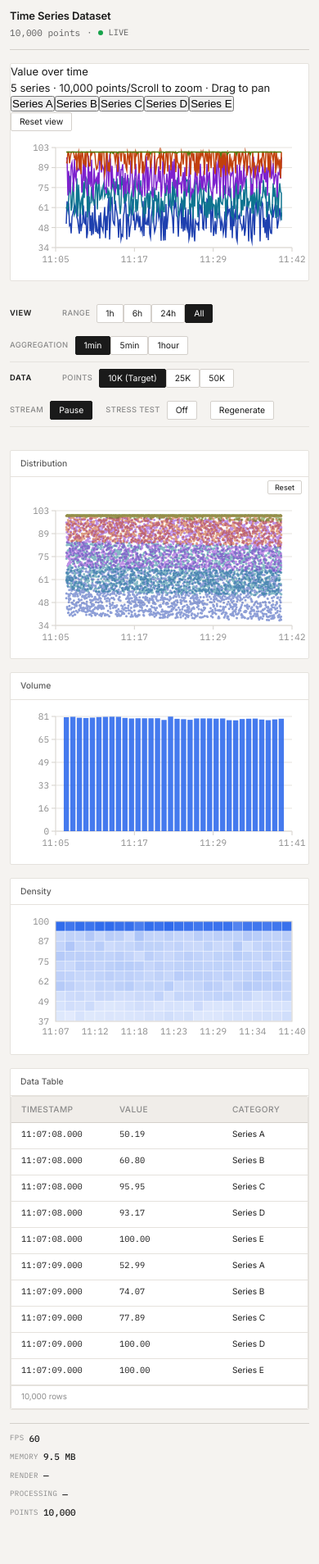
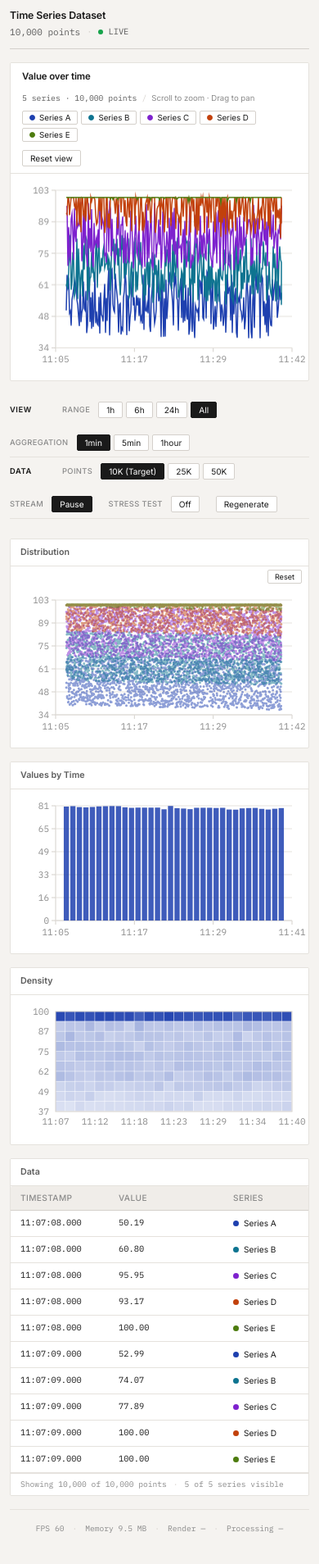
Before and after one commit to NM3806/performance-dashboard-flam, a Next.js app: page /dashboard in a window 390 px wide. Shown: the top 1908 px of the page at 82% size. Built offline with nearby package versions, Linux system fonts and the light colour scheme.

Commit message:
feat: polish layout hierarchy, responsive sizing, and quiet status readout

```diff
--- a/app/dashboard/page.tsx
+++ b/app/dashboard/page.tsx
@@ -32,7 +32,7 @@ export default function DashboardPage() {
             <ScatterPlot />
           </div>
           <div className="chart-area">
-            <div className="chart-title">Volume</div>
+            <div className="chart-title">Values by Time</div>
             <BarChart />
           </div>
         </div>
@@ -46,10 +46,10 @@ export default function DashboardPage() {
         </div>
       </section>
 
-      {/* Data table */}
+      {/* Raw Data table */}
       <section className="dashboard-section">
         <div className="chart-area">
-          <div className="chart-title">Data Table</div>
+          <div className="chart-title">Data</div>
           <DataTable />
         </div>
       </section>
--- a/app/globals.css
+++ b/app/globals.css
@@ -28,12 +28,12 @@
   --accent-light: #dbeafe;
   --accent-muted: #93b4f5;
 
-  /* Chart palette — muted, distinguishable */
-  --chart-1: #2563eb;
-  --chart-2: #c2410c;
-  --chart-3: #0f766e;
-  --chart-4: #7c3aed;
-  --chart-5: #b45309;
+  /* Cohesive 5-color family — publication grade, balanced contrast on light bg */
+  --chart-1: #1e40af;
+  --chart-2: #0e7490;
+  --chart-3: #7e22ce;
+  --chart-4: #c2410c;
+  --chart-5: #4d7c0f;
 
   /* Technical readout */
   --mono-bg: #f8f7f5;
@@ -109,19 +109,26 @@ h3 { font-size: 1rem; }
   padding: 0;
 }
 
-.dashboard-header h1 {
-  font-size: 1rem;
+.header-title {
+  font-size: 0.95rem;
   font-weight: 600;
   letter-spacing: -0.01em;
+  color: var(--text-primary);
 }
 
 .header-meta {
   display: flex;
   align-items: center;
-  gap: 16px;
+  gap: 12px;
   font-family: var(--font-mono);
   font-size: 0.8rem;
   color: var(--text-secondary);
+}
+
+.meta-dot {
+  color: var(--border-primary);
+  font-size: 0.8rem;
+  user-select: none;
 }
 
 .live-indicator {
@@ -150,15 +157,6 @@ h3 { font-size: 1rem; }
   margin-bottom: var(--section-gap);
 }
 
-.section-label {
-  font-size: 0.75rem;
-  font-weight: 500;
-  text-transform: uppercase;
-  letter-spacing: 0.06em;
-  color: var(--text-tertiary);
-  margin-bottom: 8px;
-}
-
 .section-divider {
   border: none;
   border-top: 1px solid var(--border-light);
@@ -179,18 +177,127 @@ h3 { font-size: 1rem; }
 }
 
 .chart-title {
-  font-size: 0.8rem;
-  font-weight: 500;
+  font-size: 0.82rem;
+  font-weight: 600;
   color: var(--text-secondary);
   padding: 8px 12px;
   border-bottom: 1px solid var(--border-light);
+  background: var(--bg-surface);
 }
 
-/* --- Chart grid layouts --- */
+/* --- Primary Chart (Dominant View) --- */
 .primary-chart {
-  min-height: 320px;
+  height: clamp(380px, 46vh, 520px);
+  display: flex;
+  flex-direction: column;
 }
 
+.primary-chart-header {
+  display: flex;
+  align-items: center;
+  justify-content: space-between;
+  padding: 8px 14px;
+  border-bottom: 1px solid var(--border-light);
+  flex-wrap: wrap;
+  gap: 8px;
+  background: var(--bg-surface);
+}
+
+.primary-chart-meta {
+  display: flex;
+  align-items: baseline;
+  gap: 10px;
+  flex-wrap: wrap;
+}
+
+.primary-chart-title {
+  font-size: 0.88rem;
+  font-weight: 600;
+  color: var(--text-primary);
+  letter-spacing: -0.01em;
+}
+
+.primary-chart-sub {
+  display: flex;
+  align-items: center;
+  gap: 6px;
+  font-family: var(--font-mono);
+  font-size: 0.75rem;
+  color: var(--text-secondary);
+}
+
+.meta-sep {
+  color: var(--border-primary);
+  user-select: none;
+}
+
+.interaction-hint {
+  color: var(--text-tertiary);
+  font-family: var(--font-sans);
+  font-size: 0.74rem;
+}
+
+.primary-chart-actions {
+  display: flex;
+  align-items: center;
+  gap: 10px;
+  flex-wrap: wrap;
+}
+
+.legend-strip {
+  display: inline-flex;
+  align-items: center;
+  gap: 4px;
+  flex-wrap: wrap;
+}
+
+.legend-chip {
+  display: inline-flex;
+  align-items: center;
+  gap: 5px;
+  font-family: var(--font-sans);
+  font-size: 0.75rem;
+  padding: 2px 8px;
+  border: 1px solid var(--border-primary);
+  border-radius: var(--radius-sm);
+  background: var(--bg-surface);
+  color: var(--text-primary);
+  cursor: pointer;
+  transition: all 0.15s;
+}
+
+.legend-chip:hover {
+  border-color: var(--text-primary);
+}
+
+.legend-chip.inactive {
+  color: var(--text-tertiary);
+  opacity: 0.45;
+  border-style: dashed;
+}
+
+.legend-indicator {
+  width: 7px;
+  height: 7px;
+  border-radius: 50%;
+  border: 1.5px solid;
+  display: inline-block;
+  flex-shrink: 0;
+}
+
+.reset-view-btn {
+  font-size: 0.74rem;
+  padding: 3px 9px;
+}
+
+.primary-canvas-wrap {
+  position: relative;
+  flex: 1;
+  min-height: 0;
+  width: 100%;
+}
+
+/* --- Secondary Charts & Density --- */
 .secondary-charts {
   display: grid;
   grid-template-columns: 1fr 1fr;
@@ -198,25 +305,29 @@ h3 { font-size: 1rem; }
 }
 
 .secondary-charts .chart-area {
-  min-height: 240px;
+  min-height: clamp(200px, 26vh, 280px);
+  display: flex;
+  flex-direction: column;
 }
 
 .full-width-chart {
-  min-height: 200px;
+  min-height: clamp(140px, 18vh, 180px);
+  display: flex;
+  flex-direction: column;
 }
 
 /* --- Dashboard Controls (Swiss instrument layout, no cards) --- */
 .dashboard-controls {
-  padding: 4px 0 12px;
-  margin-bottom: 8px;
+  padding: 2px 0 8px;
+  margin-bottom: 6px;
 }
 
 .control-row {
   display: flex;
   align-items: center;
-  gap: 16px;
+  gap: 20px;
   flex-wrap: wrap;
-  padding: 8px 0;
+  padding: 7px 0;
   border-bottom: 1px solid var(--border-light);
 }
 
@@ -226,8 +337,14 @@ h3 { font-size: 1rem; }
   text-transform: uppercase;
   letter-spacing: 0.06em;
   color: var(--text-primary);
-  width: 48px;
+  width: 44px;
   flex-shrink: 0;
+}
+
+.control-group {
+  display: inline-flex;
+  align-items: center;
+  gap: 6px;
 }
 
 .control-sublabel {
@@ -236,65 +353,26 @@ h3 { font-size: 1rem; }
   text-transform: uppercase;
   letter-spacing: 0.04em;
   color: var(--text-tertiary);
-  margin-right: 2px;
+  margin-right: 4px;
 }
 
-.control-hint {
-  font-size: 0.75rem;
-  color: var(--text-tertiary);
-  font-family: var(--font-mono);
-  margin-left: 8px;
-}
-
-.control-count {
-  font-size: 0.78rem;
-  color: var(--text-secondary);
-  margin-left: 8px;
-}
-
-.chip-dot {
-  width: 7px;
-  height: 7px;
-  border-radius: 50%;
-  display: inline-block;
-  margin-right: 6px;
-}
-
-/* --- Controls --- */
-.controls-bar {
-  display: flex;
+.button-group {
+  display: inline-flex;
   align-items: center;
-  gap: 12px;
+  gap: 4px;
   flex-wrap: wrap;
-  padding: 10px 0;
-  border-bottom: 1px solid var(--border-light);
-  margin-bottom: var(--section-gap);
-}
-
-.control-group {
-  display: flex;
-  align-items: center;
-  gap: 6px;
-}
-
-.control-label {
-  font-size: 0.75rem;
-  font-weight: 500;
-  color: var(--text-tertiary);
-  text-transform: uppercase;
-  letter-spacing: 0.04em;
 }
 
 .control-button {
   font-family: var(--font-sans);
-  font-size: 0.8rem;
-  padding: 4px 10px;
+  font-size: 0.78rem;
+  padding: 3px 9px;
   border: 1px solid var(--border-primary);
   border-radius: var(--radius-sm);
   background: var(--bg-surface);
   color: var(--text-primary);
   cursor: pointer;
-  transition: border-color 0.15s;
+  transition: all 0.15s;
 }
 
 .control-button:hover {
@@ -307,44 +385,21 @@ h3 { font-size: 1rem; }
   border-color: var(--text-primary);
 }
 
-.control-select {
-  font-family: var(--font-sans);
-  font-size: 0.8rem;
-  padding: 4px 8px;
-  border: 1px solid var(--border-primary);
-  border-radius: var(--radius-sm);
-  background: var(--bg-surface);
-  color: var(--text-primary);
-  cursor: pointer;
-}
-
-.control-input {
-  font-family: var(--font-mono);
-  font-size: 0.8rem;
-  padding: 4px 8px;
-  border: 1px solid var(--border-primary);
-  border-radius: var(--radius-sm);
-  background: var(--bg-surface);
-  color: var(--text-primary);
-  width: 80px;
-}
-
 /* --- Data table --- */
 .data-table-container {
-  border: 1px solid var(--border-light);
   border-radius: var(--radius-sm);
   overflow: hidden;
 }
 
 .data-table-header {
   display: grid;
-  grid-template-columns: 180px 1fr 120px;
+  grid-template-columns: 180px 1fr 140px;
   font-size: 0.75rem;
   font-weight: 500;
   text-transform: uppercase;
   letter-spacing: 0.04em;
   color: var(--text-tertiary);
-  padding: 8px 12px;
+  padding: 7px 12px;
   border-bottom: 1px solid var(--border-primary);
   background: var(--bg-inset);
 }
@@ -357,10 +412,11 @@ h3 { font-size: 1rem; }
 
 .data-table-row {
   display: grid;
-  grid-template-columns: 180px 1fr 120px;
+  grid-template-columns: 180px 1fr 140px;
   padding: 6px 12px;
-  font-size: 0.85rem;
+  font-size: 0.84rem;
   border-bottom: 1px solid var(--border-light);
+  align-items: center;
 }
 
 .data-table-row:hover {
@@ -371,77 +427,50 @@ h3 { font-size: 1rem; }
   font-size: 0.8rem;
 }
 
-/* --- Performance footer --- */
-.perf-footer {
-  display: flex;
-  align-items: center;
-  gap: 24px;
-  padding: 10px 0;
-  border-top: 1px solid var(--border-primary);
-  font-family: var(--font-mono);
-  font-size: 0.78rem;
-  color: var(--text-secondary);
-}
-
-.perf-metric {
-  display: flex;
+.table-series-cell {
+  display: inline-flex;
   align-items: center;
   gap: 6px;
 }
 
-.perf-metric-label {
-  color: var(--text-tertiary);
-  font-size: 0.7rem;
-  text-transform: uppercase;
-  letter-spacing: 0.04em;
+.table-series-dot {
+  width: 7px;
+  height: 7px;
+  border-radius: 50%;
+  display: inline-block;
+  flex-shrink: 0;
 }
 
-.perf-metric-value {
-  color: var(--text-primary);
-  font-weight: 500;
-}
-
-/* --- Filter panel --- */
-.filter-panel {
+.data-table-footer {
   display: flex;
   align-items: center;
   gap: 8px;
-  flex-wrap: wrap;
+  padding: 6px 12px;
+  font-size: 0.74rem;
+  color: var(--text-tertiary);
+  border-top: 1px solid var(--border-light);
+  font-family: var(--font-mono);
+  background: var(--bg-surface);
 }
 
-.filter-chip {
-  font-family: var(--font-sans);
-  font-size: 0.78rem;
-  padding: 3px 10px;
-  border: 1px solid var(--border-primary);
-  border-radius: var(--radius-sm);
-  background: var(--bg-surface);
-  color: var(--text-secondary);
-  cursor: pointer;
-  transition: all 0.15s;
+/* --- Performance status line (Quiet footer) --- */
+.perf-status-line {
+  display: flex;
+  align-items: center;
+  justify-content: center;
+  gap: 10px;
+  padding: 16px 0 28px;
+  font-family: var(--font-mono);
+  font-size: 0.74rem;
+  color: var(--text-tertiary);
+  border-top: 1px solid var(--border-light);
+  margin-top: var(--section-gap);
+  user-select: none;
 }
 
-.filter-chip.selected {
-  background: var(--text-primary);
-  color: var(--bg-surface);
-  border-color: var(--text-primary);
-}
-
-.filter-chip:hover:not(.selected) {
-  border-color: var(--text-secondary);
-}
-
-/* --- Stress test --- */
-.stress-indicator {
-  display: inline-flex;
-  align-items: center;
-  gap: 6px;
-  font-family: var(--font-mono);
-  font-size: 0.78rem;
-  padding: 3px 10px;
-  border: 1px solid var(--accent);
-  color: var(--accent);
-  border-radius: var(--radius-sm);
+.status-sep {
+  color: var(--border-primary);
+  user-select: none;
 }
 
 /* --- Loading state --- */
--- a/components/charts/BarChart.tsx
+++ b/components/charts/BarChart.tsx
@@ -12,12 +12,13 @@ import {
   computeBounds,
   mapX,
   mapY,
+  getCategoryColor,
   drawEmptyState,
 } from '@/lib/canvasUtils';
 
 // Bar chart — shows aggregated volume/values per time bucket
 const BarChart = React.memo(function BarChart() {
-  const { dataRef, dataVersion, filterState } = useData();
+  const { dataRef, dataVersion, filterState, categories } = useData();
 
   const render = useCallback(
     (ctx: CanvasRenderingContext2D, dim: ChartDimensions, transform: ViewTransform) => {
@@ -85,7 +86,8 @@ const BarChart = React.memo(function BarChart() {
       const plotWidth = plotRight - plotLeft;
       const barWidth = Math.max(2, Math.min(24, (plotWidth / catBars.length) * 0.75));
 
-      ctx.fillStyle = '#2563eb';
+      // Use matching series color when a single series is isolated, or primary palette color
+      ctx.fillStyle = selectedCats.length === 1 ? getCategoryColor(selectedCats[0], categories) : '#1e40af';
       ctx.globalAlpha = 0.85;
 
       for (let i = 0; i < catBars.length; i++) {
--- a/components/charts/Heatmap.tsx
+++ b/components/charts/Heatmap.tsx
@@ -80,9 +80,9 @@ const Heatmap = React.memo(function Heatmap() {
           if (count === 0) continue;
 
           const intensity = count / maxCount;
-          // Blue color ramp
-          const alpha = 0.1 + intensity * 0.85;
-          ctx.fillStyle = `rgba(37, 99, 235, ${alpha})`;
+          // Deliberate palette density ramp
+          const alpha = 0.12 + intensity * 0.84;
+          ctx.fillStyle = `rgba(30, 64, 175, ${alpha})`;
           ctx.fillRect(
             plotLeft + c * cellW,
             plotTop + r * cellH,
--- a/components/ui/DataTable.tsx
+++ b/components/ui/DataTable.tsx
@@ -4,13 +4,14 @@ import React, { useMemo, useState, useEffect } from 'react';
 import { useData } from '@/components/providers/DataProvider';
 import { useVirtualization } from '@/hooks/useVirtualization';
 import { DataPoint } from '@/lib/types';
+import { getCategoryColor } from '@/lib/canvasUtils';
 
 const ROW_HEIGHT = 32;
 const TABLE_HEIGHT = 320;
 
 // Virtualized data table — only renders visible rows + buffer
 const DataTable = React.memo(function DataTable() {
-  const { dataRef, dataVersion, filterState } = useData();
+  const { dataRef, dataVersion, filterState, categories } = useData();
   const [mounted, setMounted] = useState(false);
 
   useEffect(() => {
@@ -22,8 +23,8 @@ const DataTable = React.memo(function DataTable() {
     if (!mounted) return [];
 
     const data = dataRef.current;
-    const { categories, timeRange } = filterState;
-    const catSet = new Set(categories);
+    const { categories: activeCats, timeRange } = filterState;
+    const catSet = new Set(activeCats);
     const result: DataPoint[] = [];
     for (let i = 0; i < data.length; i++) {
       const p = data[i];
@@ -42,13 +43,14 @@ const DataTable = React.memo(function DataTable() {
   });
 
   const visibleRows = filteredData.slice(visibleRange.start, visibleRange.end);
+  const totalCount = dataRef.current ? dataRef.current.length : 0;
 
   return (
     <div className="data-table-container">
       <div className="data-table-header">
         <span>Timestamp</span>
         <span>Value</span>
-        <span>Category</span>
+        <span>Series</span>
       </div>
       <div
         ref={scrollContainerRef}
@@ -71,7 +73,7 @@ const DataTable = React.memo(function DataTable() {
             <span style={{ fontSize: '0.9rem', color: 'var(--text-secondary)' }}>
               No data for selected filters
             </span>
-            <span style={{ fontSize: '0.78rem' }}>Adjust time range or category filters</span>
+            <span style={{ fontSize: '0.78rem' }}>Adjust time range or series filters</span>
           </div>
         ) : (
           /* Spacer to maintain scroll height */
@@ -81,15 +83,23 @@ const DataTable = React.memo(function DataTable() {
                 <div key={visibleRange.start + i} className="data-table-row" style={{ height: `${ROW_HEIGHT}px` }}>
                   <span className="mono">{formatTimestamp(point.timestamp)}</span>
                   <span className="mono">{point.value.toFixed(2)}</span>
-                  <span>{point.category}</span>
+                  <span className="table-series-cell">
+                    <span
+                      className="table-series-dot"
+                      style={{ backgroundColor: getCategoryColor(point.category, categories) }}
+                    />
+                    <span>{point.category}</span>
+                  </span>
                 </div>
               ))}
             </div>
           </div>
         )}
       </div>
-      <div style={{ padding: '6px 12px', fontSize: '0.75rem', color: 'var(--text-tertiary)', borderTop: '1px solid var(--border-light)' }}>
-        {filteredData.length.toLocaleString()} rows
+      <div className="data-table-footer">
+        <span>Showing {filteredData.length.toLocaleString()} of {totalCount.toLocaleString()} points</span>
+        <span className="meta-sep">·</span>
+        <span>{filterState.categories.length} of {categories.length} series visible</span>
       </div>
     </div>
   );
--- a/components/ui/PerformanceMonitor.tsx
+++ b/components/ui/PerformanceMonitor.tsx
@@ -16,55 +16,31 @@ const PerformanceMonitor = React.memo(function PerformanceMonitor() {
 
   if (!mounted) {
     return (
-      <footer className="perf-footer">
-        <div className="perf-metric">
-          <span className="perf-metric-label">FPS</span>
-          <span className="perf-metric-value mono">—</span>
-        </div>
-        <div className="perf-metric">
-          <span className="perf-metric-label">Memory</span>
-          <span className="perf-metric-value mono">—</span>
-        </div>
-        <div className="perf-metric">
-          <span className="perf-metric-label">Render</span>
-          <span className="perf-metric-value mono">—</span>
-        </div>
-        <div className="perf-metric">
-          <span className="perf-metric-label">Processing</span>
-          <span className="perf-metric-value mono">—</span>
-        </div>
-        <div className="perf-metric">
-          <span className="perf-metric-label">Points</span>
-          <span className="perf-metric-value mono">—</span>
-        </div>
+      <footer className="perf-status-line">
+        <span>FPS —</span>
+        <span className="status-sep">·</span>
+        <span>Memory —</span>
+        <span className="status-sep">·</span>
+        <span>Render —</span>
+        <span className="status-sep">·</span>
+        <span>Processing —</span>
       </footer>
     );
   }
 
-  const pointCount = dataRef.current ? dataRef.current.length : 0;
+  const memText = formatMemory(memoryUsage);
+  const renderText = renderTime > 0 ? `${renderTime.toFixed(1)} ms` : '—';
+  const procText = processingTime > 0 ? `${processingTime.toFixed(1)} ms` : '—';
 
   return (
-    <footer className="perf-footer">
-      <div className="perf-metric">
-        <span className="perf-metric-label">FPS</span>
-        <span className="perf-metric-value mono">{fps > 0 ? fps : '—'}</span>
-      </div>
-      <div className="perf-metric">
-        <span className="perf-metric-label">Memory</span>
-        <span className="perf-metric-value mono">{formatMemory(memoryUsage)}</span>
-      </div>
-      <div className="perf-metric">
-        <span className="perf-metric-label">Render</span>
-        <span className="perf-metric-value mono">{renderTime > 0 ? `${renderTime.toFixed(1)}ms` : '—'}</span>
-      </div>
-      <div className="perf-metric">
-        <span className="perf-metric-label">Processing</span>
-        <span className="perf-metric-value mono">{processingTime > 0 ? `${processingTime.toFixed(1)}ms` : '—'}</span>
-      </div>
-      <div className="perf-metric">
-        <span className="perf-metric-label">Points</span>
-        <span className="perf-metric-value mono">{pointCount > 0 ? pointCount.toLocaleString() : '—'}</span>
-      </div>
+    <footer className="perf-status-line">
+      <span>FPS {fps > 0 ? fps : '—'}</span>
+      <span className="status-sep">·</span>
+      <span>Memory {memText}</span>
+      <span className="status-sep">·</span>
+      <span>Render {renderText}</span>
+      <span className="status-sep">·</span>
+      <span>Processing {procText}</span>
     </footer>
   );
 });
```
